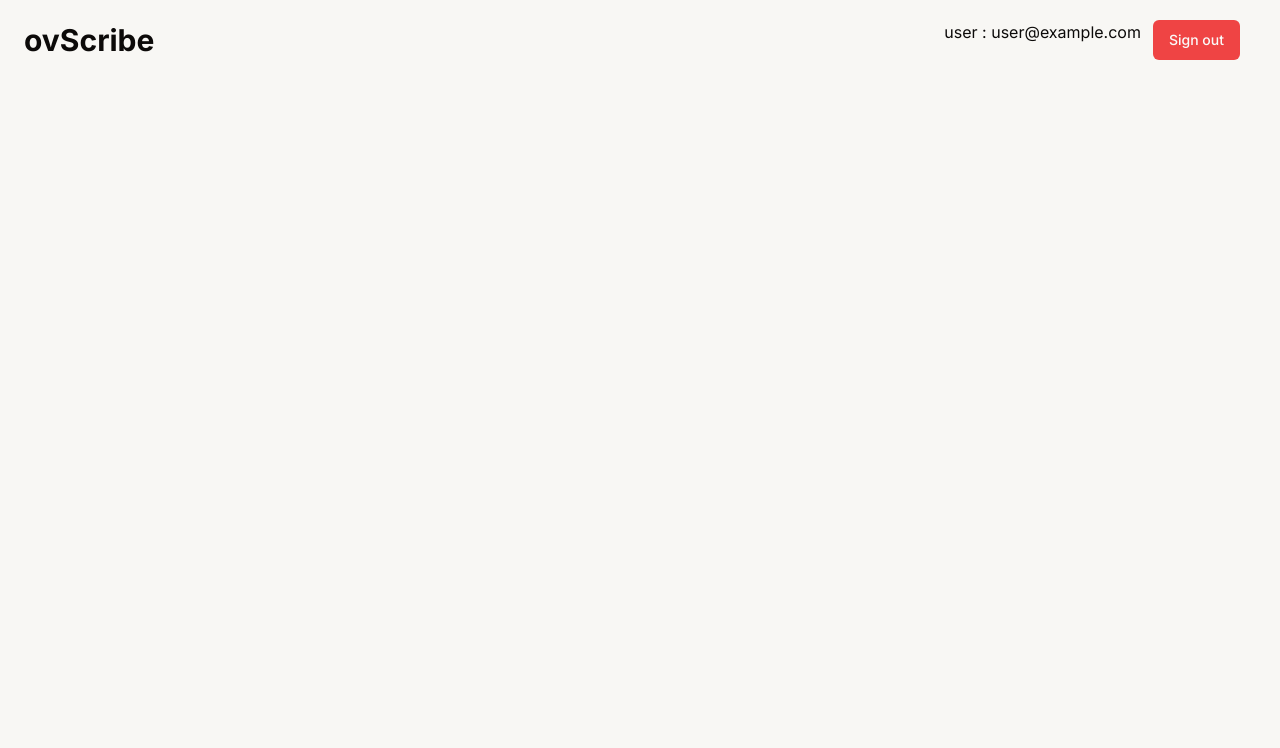
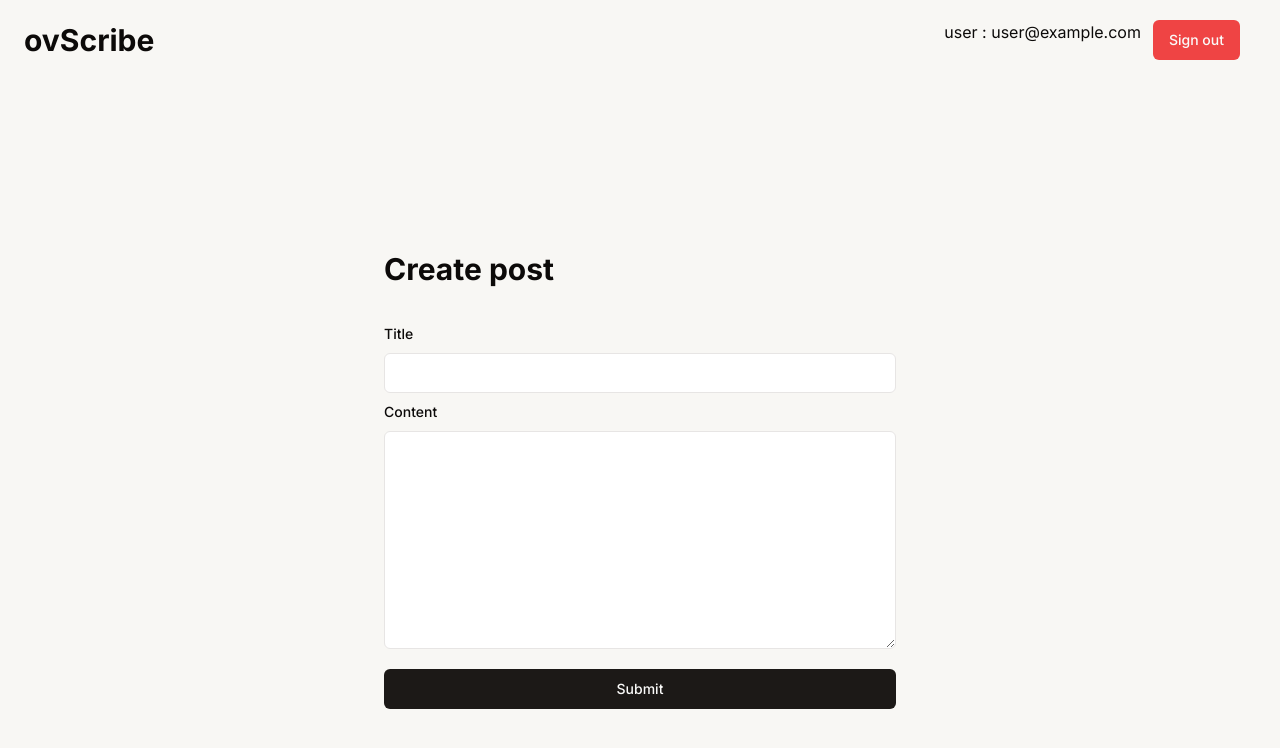
Before and after one commit to dilshad360/ovScribe, a Next.js app: page /create_post in a window 1280 px wide. Shown: the top 748 px of the page. Built offline with nearby package versions, Linux system fonts and the light colour scheme; no server answers; sample sign-in values are in the browser's storage.

Commit message:
feat: create post

```diff
--- a/app/create_post/page.js
+++ b/app/create_post/page.js
@@ -1,12 +1,77 @@
 "use client"
 
 import NavBar from "@/components/NavBar"
+import { Button, Input, Label, Textarea } from "@/components/ui";
+import { useEffect, useState } from "react";
+import { db } from "../firebase/config";
+import { useAuth } from "../firebase/auth";
+import { addDoc, collection, serverTimestamp } from "firebase/firestore";
+import { toast } from "sonner";
+import { useRouter } from "next/navigation";
+import Loader from "@/components/loader";
+
 
 
 export default function createPost() {
-    return (
+
+
+    const { authUser , isloading } = useAuth();
+
+    const [title, setTitle] = useState(null)
+    const [content, setContent] = useState(null)
+
+    const router = useRouter();
+
+
+    useEffect(()=>{
+        if(!isloading && !authUser) {
+            router.push("/");
+        }
+    },[authUser, isloading])
+
+    const sumbitHander = async() => {
+        if (!title && !content) return
+        try{
+            const docRef = await addDoc(collection(db, "posts"), {
+                owner: authUser.uid,
+                title: title,
+                content: content,
+                createdAt: serverTimestamp(),
+                });
+
+            toast.success("Successfully submitted")
+        } catch(error){
+            console.error(error)
+    }
+}
+
+
+return  isloading || (!isloading && !authUser) ? (
+    <Loader />
+) : (
         <>
             <NavBar/>
+            <main className="flex min-h-screen flex-row justify-center items-center  py-10 ">
+            <div className="w-[40%]">
+            <h2 className="text-3xl font-bold mb-10">Create post</h2>
+            <form className="flex flex-col gap-3" onSubmit={(e) => {
+                e.preventDefault();
+            }}>
+
+                <Label>Title</Label>
+                <Input type="text" required onChange={(e) => {
+                    setTitle(e.target.value);
+                }} ></Input>
+                <Label>Content</Label>
+
+                <Textarea rows="10"  required onChange={(e) => {
+                    setContent(e.target.value);
+                }}/>
+
+                <Button className="mt-2" type="submit" onClick={sumbitHander}  >Submit</Button>
+            </form>
+            </div>
+            </main>
         </>
     )
 }
--- a/app/login/page.js
+++ b/app/login/page.js
@@ -41,18 +41,17 @@ export default function Login() {
 
     return isloading || (!isloading && authUser) ? (<Loader/>) :  (
     <main className="flex min-h-screen flex-col items-center gap-16 py-24 ">
-            {/* <Loader/> */}
             <div className="w-[30%]">
-            <h2 className="text-3xl font-bold mb-10">Login in</h2>
+            <h2 className="text-3xl font-bold mb-10">Login</h2>
             <form className="flex flex-col gap-3" onSubmit={(e) => {
                 e.preventDefault();
             }}>
                 <Label>Email</Label>
-                <Input placeholder="Enter your email" type="email" required onChange={(e) => {
+                <Input  type="email" required onChange={(e) => {
                     setEmail(e.target.value);
                 }} ></Input>
                 <Label>Password</Label>
-                <Input placeholder="Enter your password" type="password" required onChange={(e)=>{
+                <Input  type="password" required onChange={(e)=>{
                     setPassword(e.target.value);
                 }} ></Input>
                 <Button className="mt-2" type="submit" onClick={loginHandler}  >Log in</Button>
--- a/app/signup/page.js
+++ b/app/signup/page.js
@@ -54,7 +54,7 @@ export default function Signup() {
         <Loader />
     ) : (
         <main className="flex min-h-screen flex-row justify-center items-center gap-16  py-24 ">
-            <Image className="hidden md:flex" src={writeImage}  width={360} />
+            <Image className="hidden md:flex" src={writeImage}  width={360} alt="write image" />
             <div className="w-[80%] md:w-1/3">
                 <h2 className="text-6xl font-bold mb-10">Sign up</h2>
                 <form
--- a/components/NavBar.jsx
+++ b/components/NavBar.jsx
@@ -14,7 +14,9 @@ const NavBar = () => {
 
   return (
     <div className="flex flex-row justify-between items-center gap-2 py-1 px-6">
+      <Link href="/">
       <h3 className="text-3xl font-bold">ovScribe</h3>
+      </Link>
       <div>
         <div className="flex flex-row gap-3 m-4">
           {authUser ? (
--- a/components/ui/index.js
+++ b/components/ui/index.js
@@ -1,4 +1,4 @@
 export { Input } from './input';
 export { Button } from './button';
 export { Label } from './label';
-export { Sonner } from './sonner';
+export { Textarea } from './textarea';
--- /dev/null
+++ b/components/ui/textarea.jsx
@@ -0,0 +1,18 @@
+import * as React from "react"
+
+import { cn } from "@/lib/utils"
+
+const Textarea = React.forwardRef(({ className, ...props }, ref) => {
+  return (
+    (<textarea
+      className={cn(
+        "flex min-h-[80px] w-full rounded-md border border-input bg-background px-3 py-2 text-sm ring-offset-background placeholder:text-muted-foreground focus-visible:outline-none focus-visible:ring-2 focus-visible:ring-ring focus-visible:ring-offset-2 disabled:cursor-not-allowed disabled:opacity-50",
+        className
+      )}
+      ref={ref}
+      {...props} />)
+  );
+})
+Textarea.displayName = "Textarea"
+
+export { Textarea }
```
Also changed, not shown: components/loader.js (+1 -1 lines).
